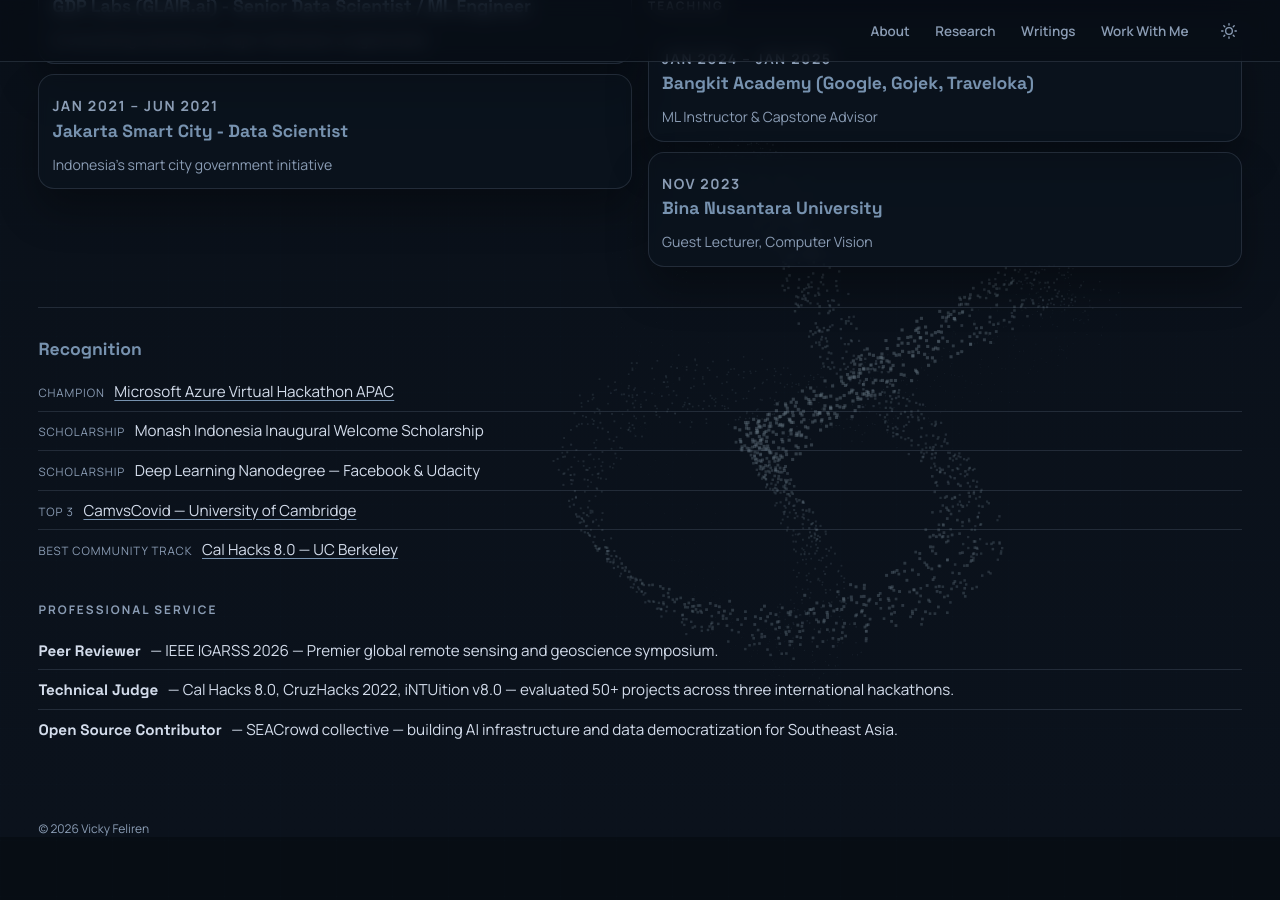
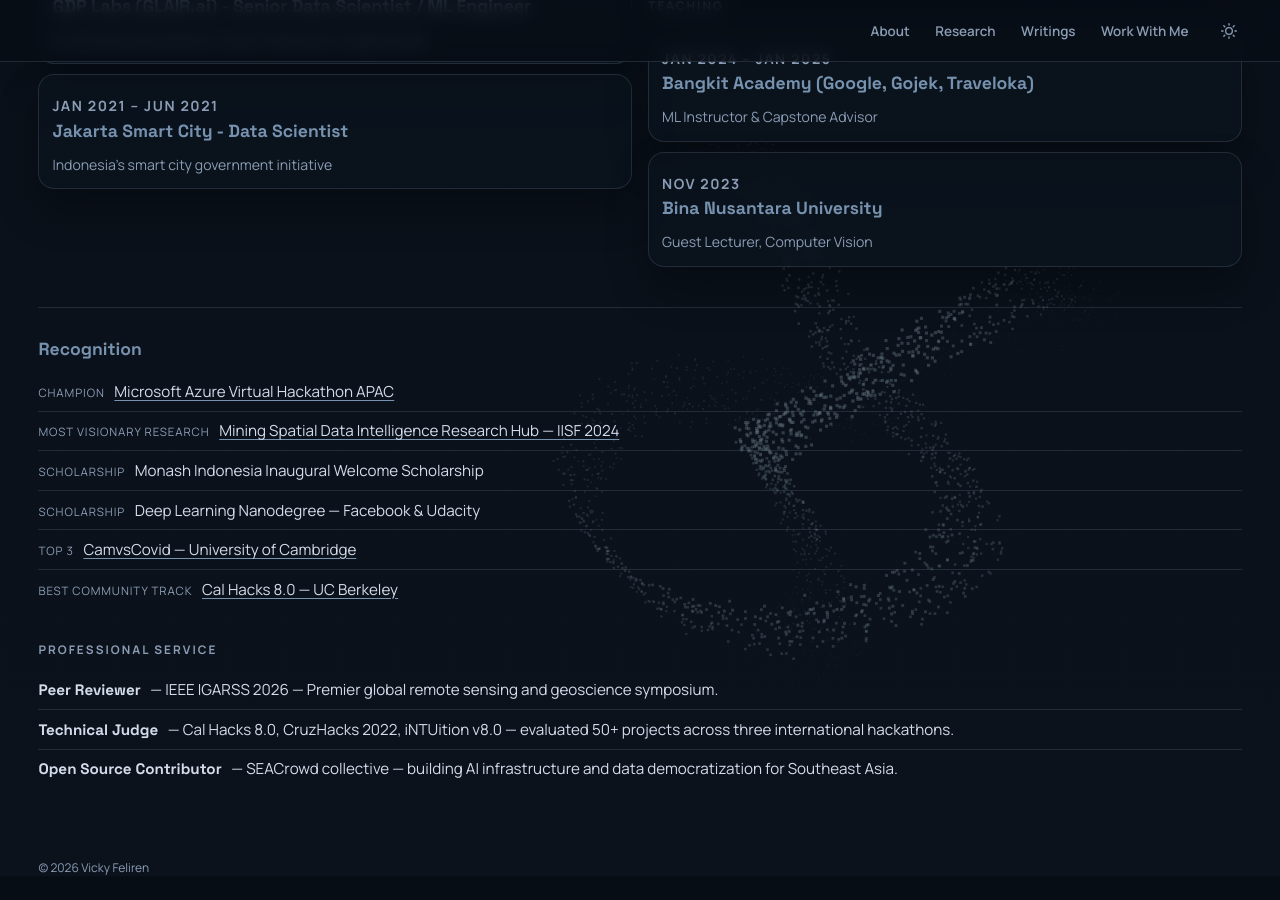
Before and after one commit to Feliren88/feliren88.github.io, a Jekyll site: the page built from index.html, in a window 1280 px wide and 900 px high, scrolled down 2109 px. Built offline with Jekyll 4.4.1, drawn with Linux system fonts in a browser that asks for light colours; before the commit the page ends 2970 px from its top, so only the background shows below that.

Commit message:
Add IISF 2024 Most Visionary Research award to recognition
Mining Spatial Data Intelligence Research Hub recognised at Indonesia
International Sustainability Forum 2024 Virtual Academic Dialogue.

Co-Authored-By: Claude Sonnet 4.6 <noreply@anthropic.com>

```diff
--- a/_data/awards.yml
+++ b/_data/awards.yml
@@ -5,6 +5,13 @@ microsoft-azure-hackathon:
   year: '2020'
   description: 'Regional champion across APAC with HakkTaxi — a ride-sharing demand predictor built on Azure Spatial data, delivered in 48 hours. Microsoft featured the project in their official APAC innovation announcement.'
   url: 'https://news.microsoft.com/source/asia/2020/08/20/drones-data-science-and-innovation-at-the-microsoft-azure-virtual-hackathon-in-asia-pacific/'
+
+iisf-most-visionary:
+  category: 'MOST VISIONARY RESEARCH'
+  title: 'Mining Spatial Data Intelligence Research Hub — IISF 2024'
+  year: '2024'
+  description: 'Most Visionary Research at the Indonesia International Sustainability Forum (IISF) 2024 Virtual Academic Dialogue — for applying AI and remote sensing to evaluate biodiversity impacts from energy transition mining in Indonesia.'
+  url: 'https://www.monash.edu/indonesia/news/mining-spatial-data-intelligence-research-hub-wins-most-visionary-research-at-iisf-2024'
 
 monash-scholarship:
   category: 'SCHOLARSHIP'
```
